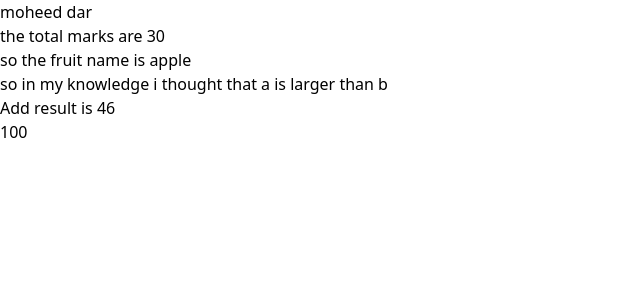
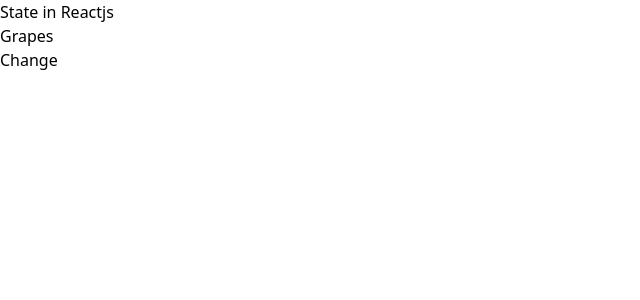
Before and after one commit to Moheed-Dar/React-19, a React (Vite) app: page / in a window 1280 px wide. Shown: the top 300 px of the page, without its empty margins (0-640 px from the left). Built offline with nearby package versions, Linux system fonts and the light colour scheme.

Commit message:
use State 1

```diff
--- a/src/App.jsx
+++ b/src/App.jsx
@@ -1,35 +1,15 @@
-import React from 'react';
+import {useState} from 'react';
 function App() {
-  const name = "moheed dar"
-  let x = 20;
-  let y = 10;
-  function Fruit() {
-    return "apple"
-  }
-  function Sum() {
-    return "a is larger than b"
-  }
-  function Add(a, b) {
-    return a + b
-  }
-  function operation(a,b,oper){
-    if(oper=='+'){
-      return a+b;
-    }else if(oper=='-'){
-      return a-b;
-    }else{
-      return a*b
-    };
-  }
+    const [fruit,setFruit] = useState('Grapes')
+    const handerfruit=()=>{
+      setFruit("orange")
+    }
   return (
-    <div>
-      <h1>{name} </h1>
-      <h1>the total marks are {x + y} </h1>
-      <h1>so the fruit name is {Fruit()}</h1>
-      <h3>so in my knowledge i thought that {Sum()}</h3>
-      <h1>Add result is {Add(24, 22)} </h1>
-      <h2>{operation(10,10,'')} </h2>
-    </div>
+    <>
+        <h1>State in Reactjs</h1>
+        <h1>{fruit} </h1>
+        <button onClick={handerfruit} >Change</button>
+    </>
   );
 }
 export default App;
```
